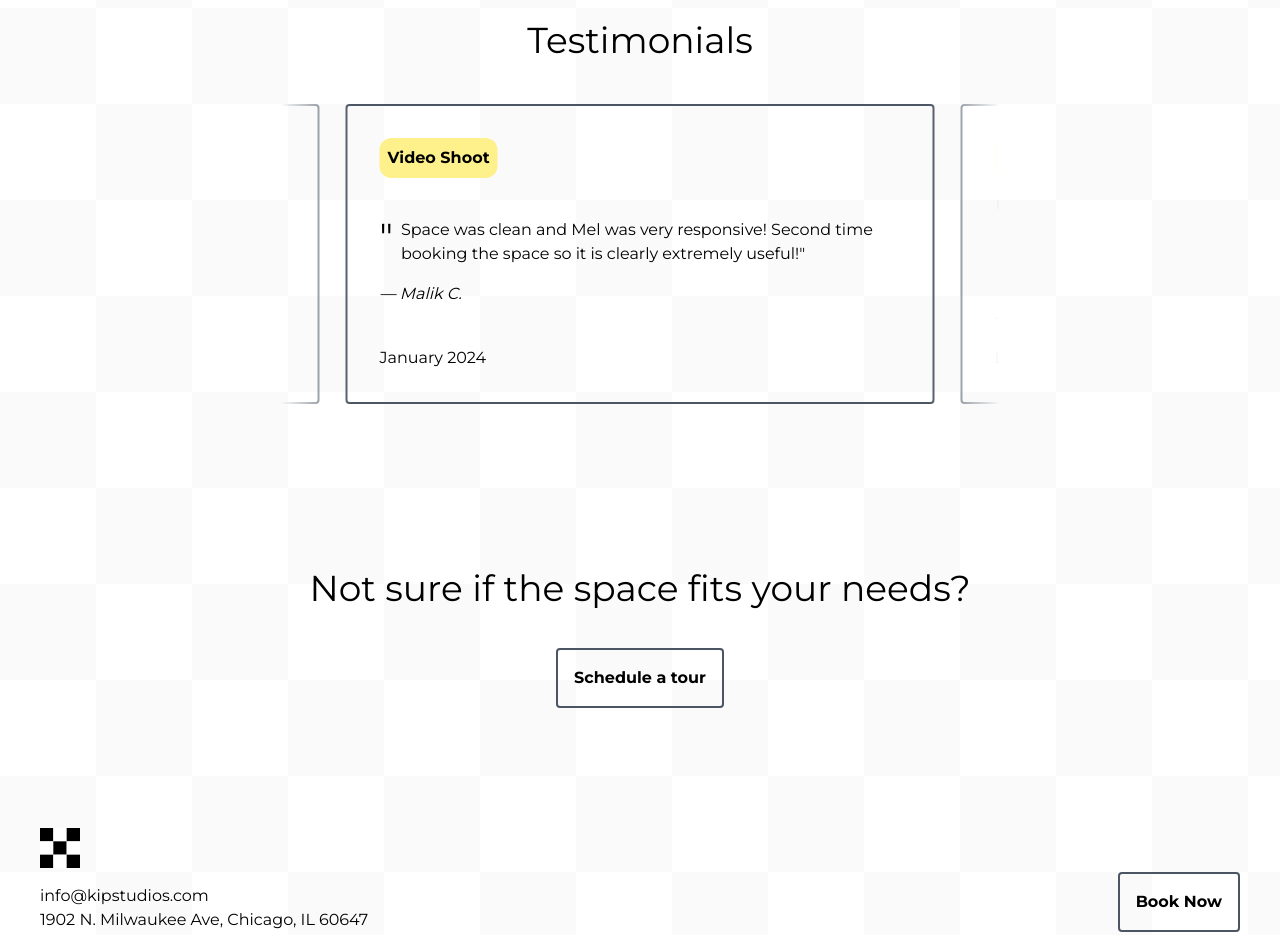
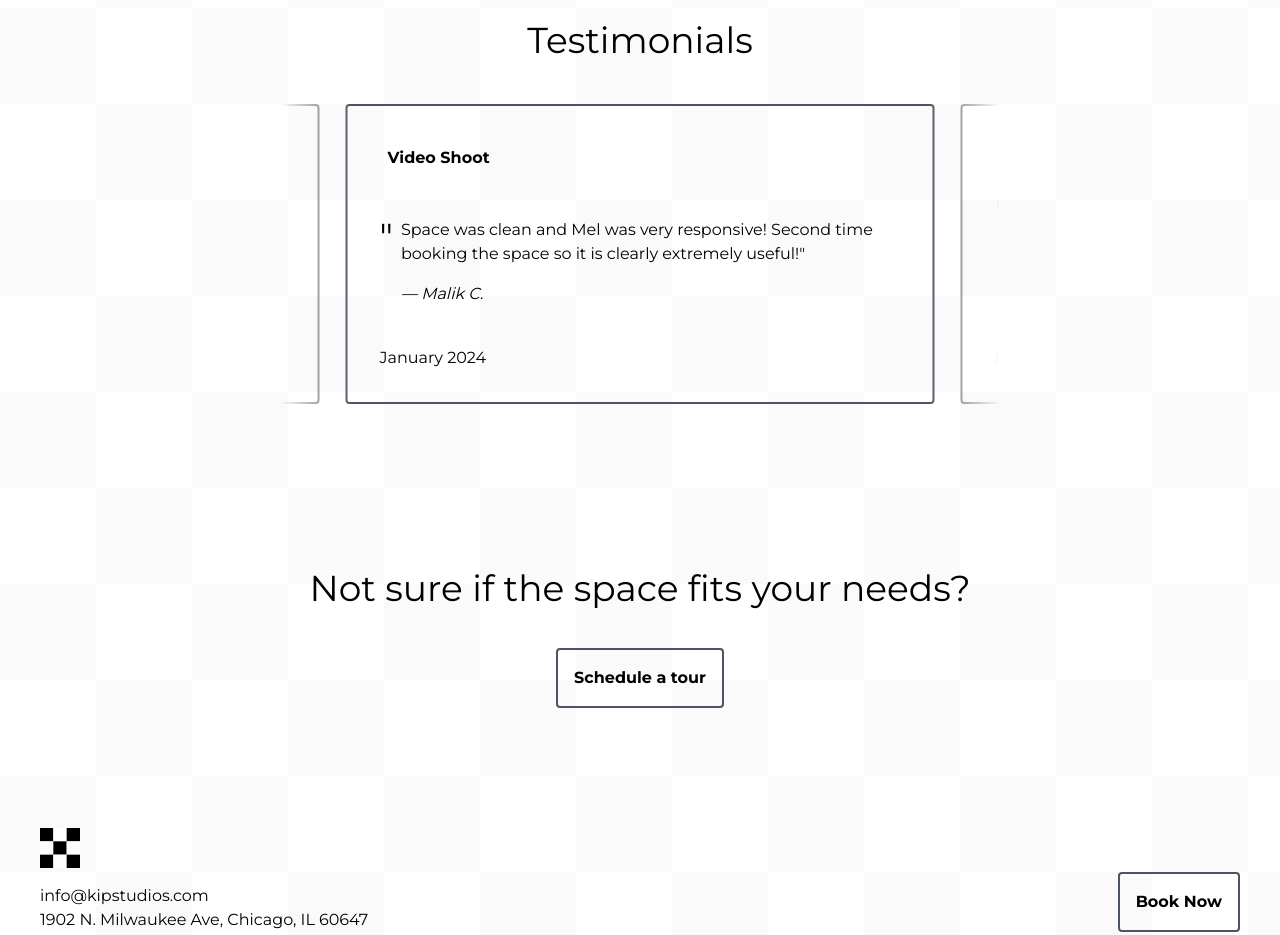
Before and after one commit to yunggarlic/kipstudios, a Next.js app: page / in a window 1280 px wide. Shown: the part 2200-3135 px from the top of the page. Built offline with nearby package versions, Linux system fonts and the light colour scheme.

Commit message:
updates testimonials styles

```diff
--- a/src/components/Blockquote/Blockquote.tsx
+++ b/src/components/Blockquote/Blockquote.tsx
@@ -12,9 +12,11 @@ const Blockquote = ({ quote, citation }: BlockquoteProps) => {
         <span aria-hidden className="leading-none text-4xl h-full">
           &quot;
         </span>
-        <blockquote>{quote}&quot;</blockquote>
+        <div className="flex flex-col gap-4">
+          <blockquote>{quote}&quot;</blockquote>
+          <cite>— {citation}</cite>
+        </div>
       </div>
-      <cite>— {citation}</cite>
     </div>
   );
 };
--- a/src/components/Testimonials/Testimonials.tsx
+++ b/src/components/Testimonials/Testimonials.tsx
@@ -12,11 +12,11 @@ const Testimonials = ({ testimonials }: TestimonialsProps) => {
         <div className="relative flex items-center gap-4 desktop:gap-10 w-full desktop:w-4/6">
           <div className="swiper-button-prev !hidden desktop:!block" />
           <Carousel
-            className="fade-out-two-sides"
+            className="desktop:fade-out-two-sides"
             swiperOptions={{
               height: 300,
               centeredSlides: true,
-              slidesPerView: 1.2,
+              slidesPerView: 1,
               spaceBetween: 18,
               autoplay: {
                 delay: 5000,
@@ -36,6 +36,7 @@ const Testimonials = ({ testimonials }: TestimonialsProps) => {
 
               breakpoints: {
                 1024: {
+                  slidesPerView: 1.2,
                   navigation: { enabled: true },
                   pagination: { enabled: false },
                 },
@@ -65,7 +66,7 @@ const Testimonial = ({
       <div className="flex flex-col justify-between w-full h-full desktop:min-w-[325px] p-8 button-default rounded">
         <div className="pb-4">
           <div className="w-fit rounded">
-            <p className="w-fit p-2 bg-yellow-200 dark:text-black font-bold rounded-xl ">
+            <p className="w-fit p-2 bg-yellow-20 font-bold rounded-xl ">
               {eventType}
             </p>
           </div>
```
